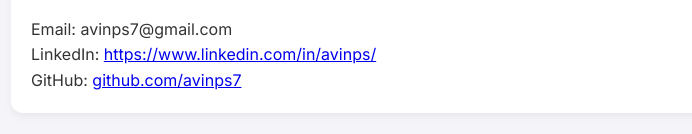
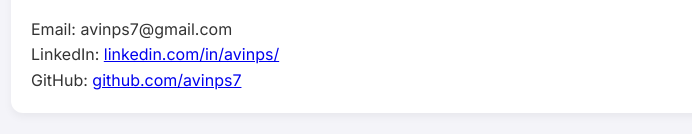
Before and after one commit to avinps/avinps.github.io, a plain HTML site: page index.html in a window 1280 px wide. Shown: the part 1088-1222 px from the top of the page, without its empty margins (179-871 px from the left). Drawn offline with Linux system fonts and the light colour scheme.

Commit message:
Updated Linkedin Profile Link

```diff
--- a/index.html
+++ b/index.html
@@ -116,7 +116,7 @@
   <section>
     <h2>Contact</h2>
     <p>Email: avinps7@gmail.com</p>
-    <p>LinkedIn: <a href="#">https://www.linkedin.com/in/avinps/</a></p>
+    <p>LinkedIn: <a href="https://www.linkedin.com/in/avinps/">linkedin.com/in/avinps/</a></p>
     <p>GitHub: <a href="https://github.com/avinps7">github.com/avinps7</a></p>
   </section>
 
```
